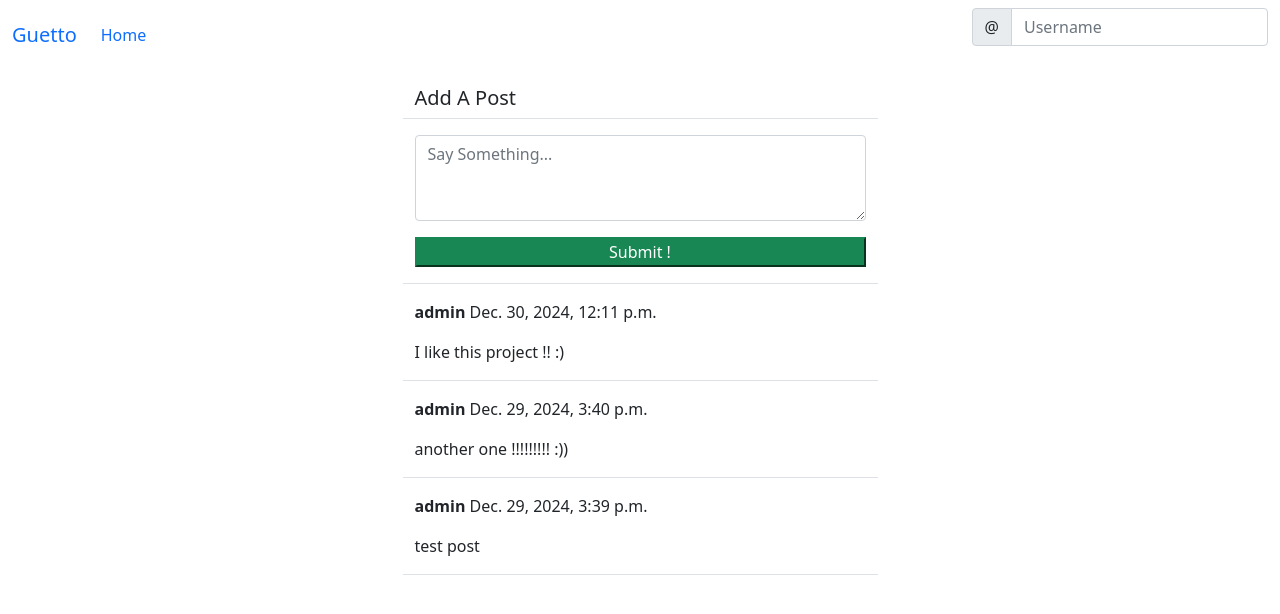
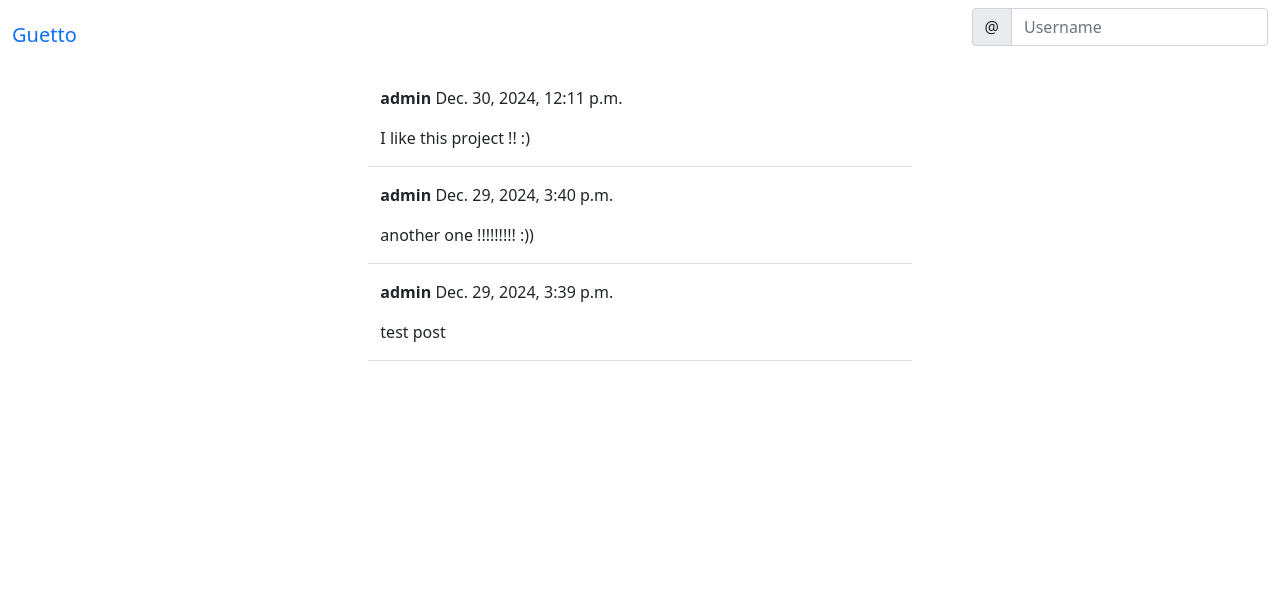
Before and after one commit to Elimen210/Social-Network-CTRI-Project, a Django app: page /social/ in a window 1280 px wide. Shown: the top 614 px of the page. Run offline with Django 3.2, Linux system fonts and the light colour scheme; data comes from the database, SQL or seed files in the repository; both versions use the stored data as it was after the commit; some libraries are stand-ins or nearby versions.

Commit message:
fixed bugs and deleted 'Home ' button

```diff
--- a/Guetto/landing/templates/landing/navbar.html
+++ b/Guetto/landing/templates/landing/navbar.html
@@ -1,19 +1,21 @@
 <nav class="navbar navbar-expand-lg bg-body-tertiary">
     <div class="container-fluid">
-        <a class="navbar-brand" href="{% url 'index' %}">Guetto</a>
+        <a class="navbar-brand"
+           {% if user.is_authenticated %}
+           href="{% url 'post-list' %}"
+           {% else %}
+           href="{% url 'index' %}"
+           {% endif %}>Guetto</a>
         <button class="navbar-toggler" type="button" data-bs-toggle="collapse" data-bs-target="#navbarSupportedContent" aria-controls="navbarSupportedContent" aria-expanded="false" aria-label="Toggle navigation">
             <span class="navbar-toggler-icon"></span>
         </button>
         <div class="collapse navbar-collapse" id="navbarSupportedContent">
             <ul class="navbar-nav me-auto mb-2 mb-lg-0">
-                <li class="nav-item">
-                    <a class="nav-link active" aria-current="page" href="#">Home</a>
-                </li>
             </ul>
             <form class="d-flex" role="search">
                 <div class="input-group">
-                <span class="input-group-text" id="basic-addon1">@</span>
-                <input type="text" class="form-control" placeholder="Username" aria-label="Username" aria-describedby="basic-addon1">
+                    <span class="input-group-text" id="basic-addon1">@</span>
+                    <input type="text" class="form-control" placeholder="Username" aria-label="Username" aria-describedby="basic-addon1">
                 </div>
             </form>
         </div>
--- a/Guetto/social/templates/social/post_list.html
+++ b/Guetto/social/templates/social/post_list.html
@@ -2,25 +2,6 @@
 {% load crispy_forms_tags %}
 
 {% block content %}
-<div class="container">
-    <div class="row justify-content-center mt-3">
-        <div class="col-md-5 col-sm-12 border-bottom">
-            <h5>Add A Post</h5>
-        </div>
-    </div>
-
-    <div class="row justify-content-center mt-3">
-        <div class="col-md-5 col-sm-12 border-bottom">
-            <form method="post">
-                {% csrf_token %}
-                {{ form | crispy }}
-                <div class="d-grid gap-2">
-                    <button class="btnb btn-success mt-3">Submit !</button>
-                </div>
-            </form>
-        </div>
-    </div>
-
     {% for post in post_list %}
     <div class="row justify-content-center mt-3">
         <div class="col-md-5 col-sm-12 border-bottom">
```
Also changed, not shown: Guetto/db.sqlite3.
